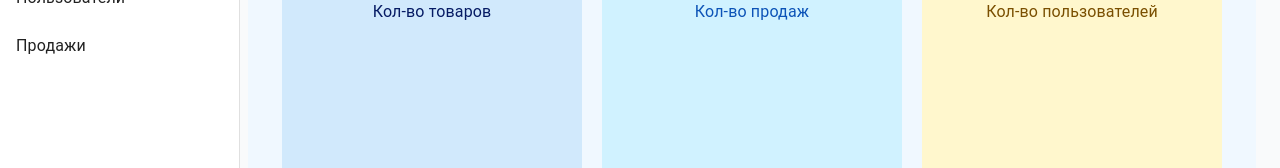
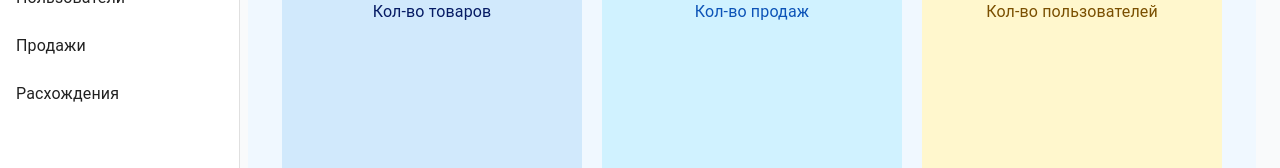
Before and after one commit to Sulaimanovuran/tolkun, a React (Create React App) app in the folder frontend/: page / in a window 1280 px wide. Shown: the part 195-363 px from the top of the page. Built offline with nearby package versions, Linux system fonts and the light colour scheme; no server answers.

Commit message:
fix code

```diff
--- a/frontend/src/App.js
+++ b/frontend/src/App.js
@@ -25,14 +25,9 @@ const App = () => {
                 <Route path="/registration" component={Registration}/>
                 <Route path="/login" component={Login}/>
                 <Route path="/sales" component={Sales}/>
+                <Route render={() => <h1>Сервис в разработке</h1>}/>
 
-                {/*<ProtectedRoute*/}
-                {/*    isAllowed={user}*/}
-                {/*    redirectTo="/"*/}
-                {/*    path="/tracks/new"*/}
-                {/*    component={AddTrack}*/}
-                {/*/>*/}
-                <Route render={() => <h1>Not Found</h1>} />
+                {/*<Route render={() => <h1>Not Found</h1>} />*/}
             </Switch>
         </Layout>
     );
--- a/frontend/src/constants.js
+++ b/frontend/src/constants.js
@@ -2,13 +2,6 @@ export const categories = [
   {title: 'Главная', route: '/'},
   {title: 'Товары и услуги', route: '/products'},
   {title: 'Пользователи', route: '/users'},
-  {title: 'Продажи', route: '/sales'}
+  {title: 'Продажи', route: '/sales'},
+  {title: 'Расхождения', route: '/discrepancies'}
 ];
-
-
-// export const productNew = [
-//   {name: 'Ноутбук', count: 5, price},
-//   {title: 'Товары и услуги', route: '/products'},
-//   {title: 'Пользователи', route: '/users'},
-//   {title: 'Продажи', route: '/sales'}
-// ];
```
